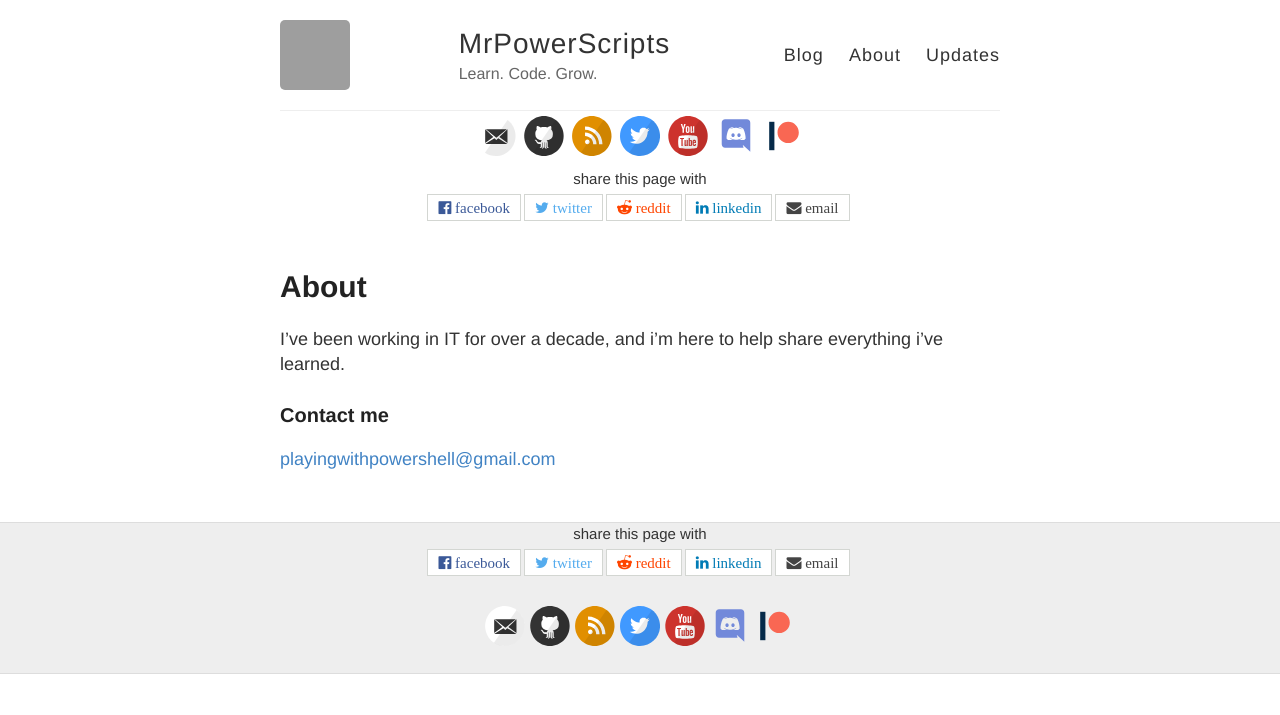
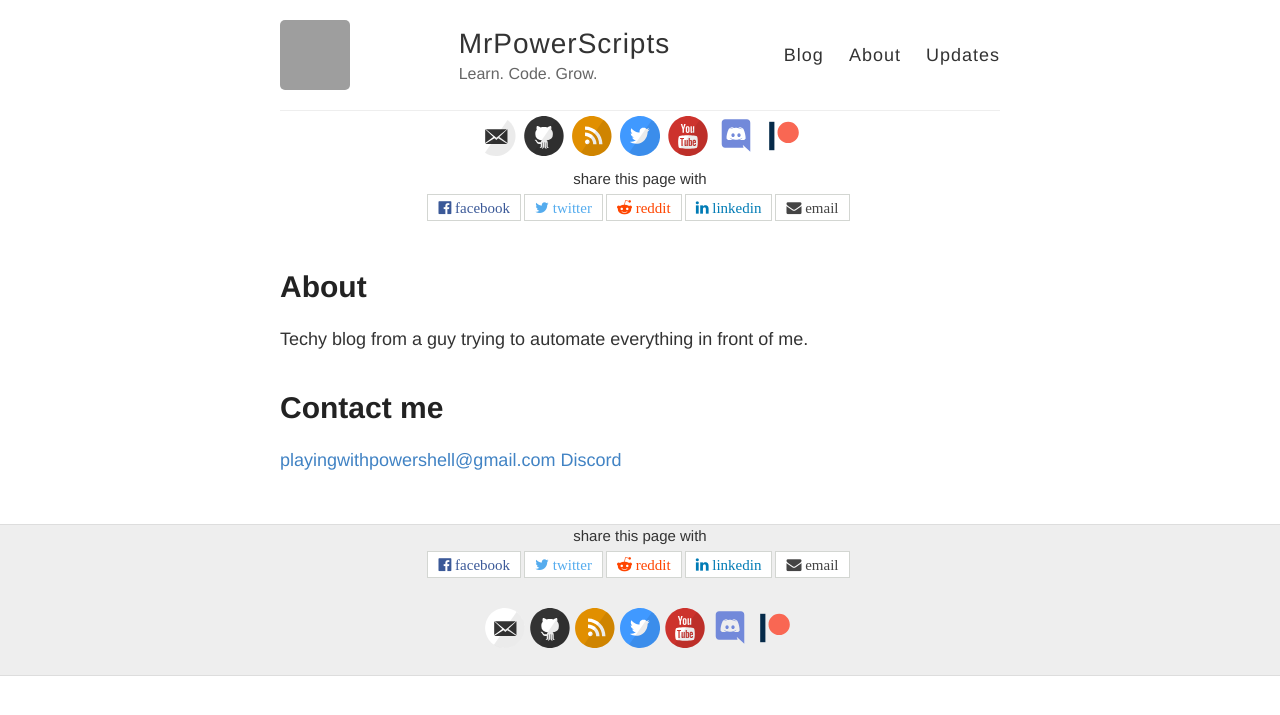
Before and after one commit to MrPowerScripts/MrPowerScripts.com, a Jekyll site: the page built from about.md, in a window 1280 px wide. Shown: the top 715 px of the page. Built offline with Jekyll 4.4.1, drawn with Linux system fonts in a browser that asks for light colours; grey boxes are pictures that could not be loaded.

Commit message:
why is everything I write so damn corny

```diff
--- a/about.md
+++ b/about.md
@@ -6,8 +6,9 @@ jsonld: jsonld-id
 excerpt: MrPowerScripts is here to help you automate your life so you have more time for automating your life
 ---
 
-I've been working in IT for over a decade, and i'm here to help share everything i've learned.
+Techy blog from a guy trying to automate everything in front of me.
 
-### Contact me
+# Contact me
 
 [playingwithpowershell@gmail.com](mailto:playingwithpowershell@gmail.com)
+[Discord](https://discord.gg/uEBWZKq)
```
